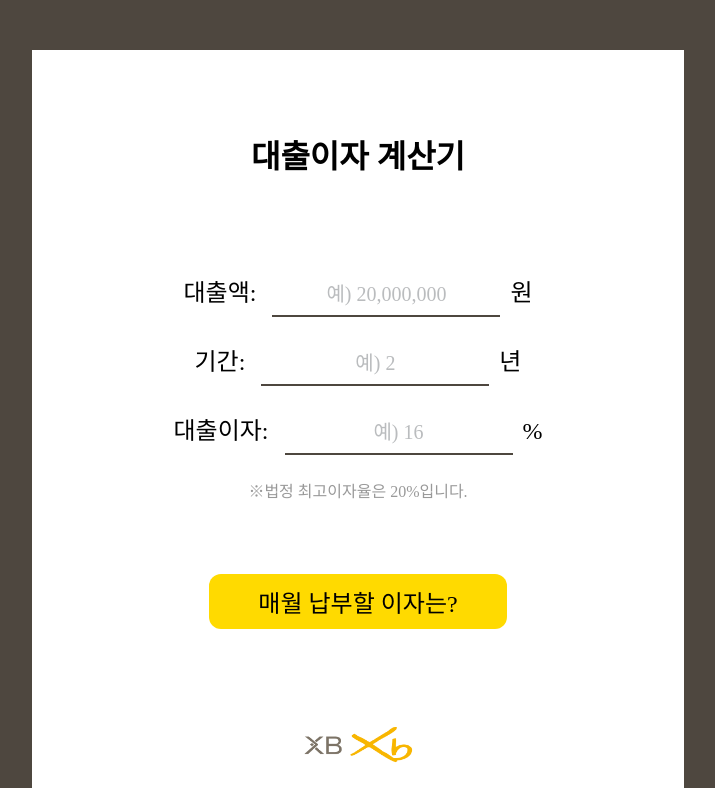
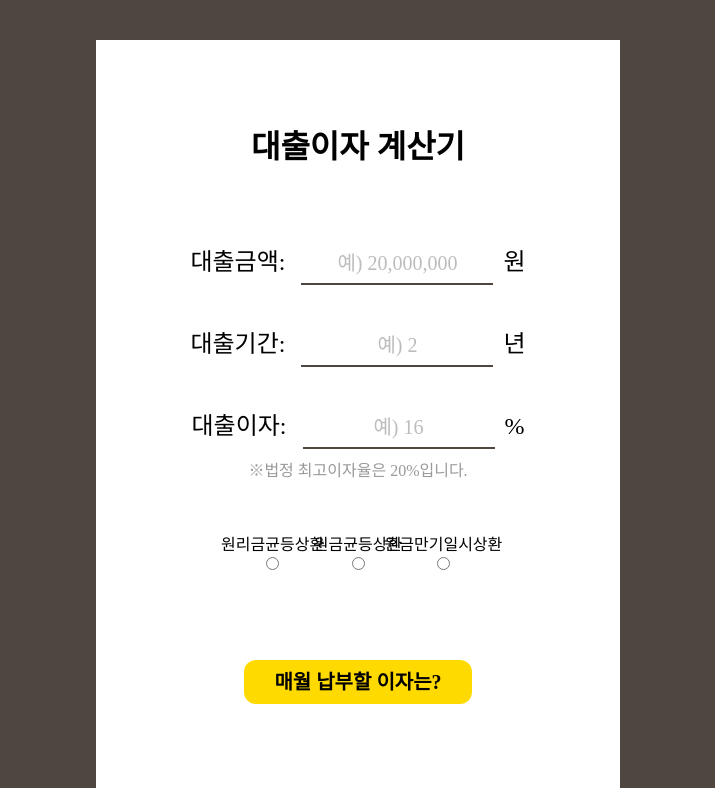
Before and after one commit to Loan-interest-Calculator/LIC-main, a plain HTML site: page index.html in a window 1280 px wide. Both pictures are taken after a click on the button "매월 납부할 이자는?". Shown: the top 788 px of the page, without its empty margins (282-997 px from the left). Drawn offline with Linux system fonts and the light colour scheme; a web font is replaced by a local one.

Commit message:
Add files via upload
계산에 오류가있는듯함? 메세지가 잘못 뜨는 거 삭제

```diff
--- a/index.html
+++ b/index.html
@@ -18,21 +18,34 @@
         <!-- //제목과 설명 -->
 
         <!-- 전문가와 훈련시간 입력폼 -->
-        <form class="cont-inp">
-            <p class="txt-wannabe">
-                대출액:
-                <input id="inp-field" type="text" name="num" placeholder="예) 20,000,000" onkeyup="cmaComma(this)"
+        <form class="container-inp">
+            <p class="txt-moneyValue inputP">
+                대출금액:
+                <input id="input-moneyValue" type="text" name="num" placeholder="예) 20,000,000" onkeyup="cmaComma(this)"
                     onchange="cmaComma(this)" required />원
             </p>
-            <p class="txt-month">
-                기간: <input id="input-month" type="text" placeholder="예) 2" required />년
+            <p class="txt-yearValue inputP">
+                대출기간: <input id="input-year" type="text" placeholder="예) 2" required />년
             </p>
-            <p class=" txt-time">
+            <p class=" txt-rateValue inputP">
                 대출이자:
-                <input id="inp-time" type="text" placeholder="예) 16" required />%
-
+                <input id="input-rate" type="text" placeholder="예) 16" required />%
             </p>
             <p class="txt-disclaimer">※법정 최고이자율은 20%입니다.</p>
+            <section class="bill-type">
+                <p>
+                    <label for="원리금균등">원리금균등상환</label>
+                    <input id="원리금균등" type="radio" name="gener ">
+                </p>
+                <p>
+                    <label for="원금균등">원금균등상환</label>
+                    <input id="원금균등" type="radio" name="gener ">
+                </p>
+                <p>
+                    <label for="원금만기일시">원금만기일시상환</label>
+                    <input id="원금만기일시" type="radio" name="gener ">
+                </p>
+            </section>
             <button type="button" class="btn-exc">
                 매월 납부할 이자는?
             </button>
@@ -40,12 +53,12 @@
         <!-- //전문가와 훈련시간 입력폼 -->
 
         <!-- 결과 확인 화면 -->
-        <section class="cont-result">
+        <section class="container-result">
             <h2 class="blind">결과 확인</h2>
-            <p class="txt-wannabe">
-                <strong class="sumAll">년</strong>동안의 이자와 원금을 합산한 총액은
-                <strong class="field-result" name="num"><br></strong>원 입니다. <br>
-                매월 <strong class="time-result"></strong>
+            <p class="txt-moneyValue">
+                <strong class="sumYear"></strong>년동안의 이자와 원금을 합산한 총액은
+                <strong class="sumAll" name="num"><br></strong>원 입니다. <br>
+                매월 <strong class="interestPerMonth"></strong>
                 원씩 이자를 납부하게 됩니다.
                 <br>
             </p>
@@ -55,7 +68,7 @@
         <!-- //결과 확인 화면 -->
 
         <!-- 회사 및 저작권 정보 -->
-        <footer class="cont-footer">
+        <footer class="container-footer">
             <img class="img-footer" src="img/xb.png" alt="" />
             <p class="txt-footer">
                 &#8251; 본 서비스 내 이미지? 콘텐츠? 저작권 어디있는지 잘몰?루겠네요
--- a/js/main.js
+++ b/js/main.js
@@ -5,8 +5,8 @@
 // const dq = document.querySelector.bind(document);
 
 // section
-const loadingSection = document.querySelector(".cont-result-loading")
-const resultSection = document.querySelector(".cont-result")
+const loadingSection = document.querySelector(".container-result-loading")
+const resultSection = document.querySelector(".container-result")
 const modalSection = document.querySelector("#modal")
 
 // button
@@ -17,12 +17,12 @@ const shareButton = document.querySelector(".btn-share")
 
 function cmaComma(obj) {
     var firstNum = obj.value.substring(0, 1); // 첫글자 확인 변수
-    var strNum = /^[\,0-9]*$/; // 숫자와 , 만 가능
+    var numStrOnly = /^[\,0-9]*$/; // 숫자와 , 만 가능
     var str = "" + obj.value.replace(/,/gi, ''); // 콤마 제거  /[^0-9]/gi;
     var regx = new RegExp(/(-?\d+)(\d{3})/);
     var bExists = str.indexOf(".", 0);
     var strArr = str.split('.');
-    if (!strNum.test(obj.value)) {
+    if (!numStrOnly.test(obj.value)) {
         alert("숫자만 입력하십시오.\n\n특수문자와 한글/영문은 사용할수 없습니다.");
         obj.value = 1;
         obj.focus();
@@ -54,7 +54,7 @@ function commaSplit(n) {// 콤마 나누는 부분
     }
 }
 
-const rateValueConfine = document.querySelector("#inp-time")
+const rateValueConfine = document.querySelector("#input-rate")
 rateValueConfine.addEventListener('keyup', (value) => {
     rateValueConfine.value = rateValueConfine.value.replace(/\D/g, '');
     if (rateValueConfine.value > 20) {
@@ -68,41 +68,42 @@ function calculate() {
     // console.log('1')
     // doc -> 자동완성
     // qs -> 자동완성
-    const fieldValue = document.querySelector("#inp-field")
-    const timeValue = document.querySelector("#inp-time")
-    const monthValue = document.querySelector("#input-month")
-    // console.log(fieldValue, timeValue)
-    // console.log(fieldValue.value, timeValue.value)
-    console.log(typeof (fieldValue.value))
-    console.log(fieldValue.value)
-    console.log(parseInt(fieldValue.value.replaceAll(',', '')))
+    const moneyValue = document.querySelector("#input-moneyValue")
+    const rateValue = document.querySelector("#input-rate")
+    const yearValue = document.querySelector("#input-year")
+    // console.log(moneyValue, rateValue)
+    // console.log(moneyValue.value, rateValue.value)
+    console.log(typeof (moneyValue.value))
+    console.log(moneyValue.value)
+    console.log(parseInt(moneyValue.value.replaceAll(',', '')))
 
-    if (fieldValue.value === "") {
+    if (moneyValue.value === "") {
         alert("대출액을 입력해 주세요.")
         return
-    } else if (monthValue.value === "") {
+    } else if (yearValue.value === "") {
         alert("상환기간을 입력해 주세요.")
         return
-    } else if (timeValue.value === "") {
+    } else if (rateValue.value === "") {
         alert("대출이자율을 입력해 주세요.")
-        return
-    } else if (timeValue.value > "20") {
-        alert("법정 최고금리는 20%입니다.")
         return
     }
 
     setTimeout(function () {
-        const fieldResult = document.querySelector(".field-result")
-        const timeResult = document.querySelector(".time-result")
-        const sumResult = document.querySelector(".sumAll")
+        const fieldResult = document.querySelector(".sumAll")
+        const interestPerMonth = document.querySelector(".interestPerMonth")
+        const sumResult = document.querySelector(".sumYear")
 
         resultSection.style.display = "block";
 
-        timeResult.innerText = Math.floor((parseInt(fieldValue.value.replaceAll(',', '')) * timeValue.value) / 100 / 12).toString().replace(/\B(?=(\d{3})+(?!\d))/g, ',')
-        fieldResult.innerText = (parseInt(fieldValue.value.replaceAll(',', '')) + Math.floor((parseInt(fieldValue.value.replaceAll(',', ''))) * timeValue.value / 100 / 12) * parseInt(monthValue.value) * 12).toString().replace(/\B(?=(\d{3})+(?!\d))/g, ',')
+        interestPerMonth.innerText = Math.floor((parseInt(moneyValue.value.replaceAll(',', '')) * rateValue.value) / 100 / 12).toString().replace(/\B(?=(\d{3})+(?!\d))/g, ',')
+        fieldResult.innerText = (parseInt(moneyValue.value.replaceAll(',', '')) + Math.floor((parseInt(moneyValue.value.replaceAll(',', ''))) * rateValue.value / 100 / 12) * parseInt(yearValue.value) * 12).toString().replace(/\B(?=(\d{3})+(?!\d))/g, ',')
 
-        sumResult.innerHTML = `${monthValue.value}년 `
+        sumResult.innerHTML = `${yearValue.value} `
     }, 0)
+}
+
+function typeReturnToInt(value) {
+    parseInt(value)
 }
 
 function copyUrl() {
--- a/style/reset.css
+++ b/style/reset.css
@@ -23,6 +23,7 @@ abbr,
 acronym,
 address,
 big,
+button,
 cite,
 code,
 del,
@@ -75,7 +76,8 @@ output,
 ruby,
 section,
 time,
-video {
+video,
+input {
   margin: 0;
   padding: 0;
   border: 0;
@@ -116,6 +118,10 @@ q:after {
   content: "";
   content: none;
 }
+p {
+  word-break: keep-all;
+}
+
 table {
   border-collapse: collapse;
   border-spacing: 0;
--- a/style/style.css
+++ b/style/style.css
@@ -40,10 +40,10 @@
 }
 
 /* 사라졌다 나타나는 녀석들 */
-/* .cont-result-loading{
+/* .container-result-loading{
     display: none;
 }
-.cont-result{
+.container-result{
     display: none;
 }
 #modal{
@@ -59,9 +59,9 @@
   font-family: GmarketSansMedium;
   color: black;
   text-align: center;
-  width: 40vw;
+  max-width: 30vw;
   padding: 70px;
-  margin: 50px auto;
+  margin: 40px auto;
   align-items: center;
 }
 
@@ -103,35 +103,29 @@
 }
 
 /* section 공통 */
-.cont-inp,
-.cont-result-loading,
-.cont-result {
+.container-inp,
+.container-result {
   font-size: 24px;
   line-height: 24px;
+  /* background-color: #ffda00; */
 }
 
 /* form */
-.cont-inp .txt-wannabe {
-  margin: 90px 0px 00px;
+.container-inp .inputP {
+  margin-top: 70px;
 }
-
-.cont-inp .txt-time {
-  margin-bottom: 10px;
-}
-.cont-inp .txt-disclaimer {
-  font-size: 16px;
-  color: #999999;
-  margin-bottom: 70px;
+.container-inp .inputP + .inputP {
+  margin-top: 20px;
 }
 
 /* 공통 입력창 */
-.cont-inp .txt-wannabe input,
-.cont-inp .txt-month input,
-.cont-inp .txt-time input {
+.container-inp .txt-moneyValue input,
+.container-inp .txt-yearValue input,
+.container-inp .txt-rateValue input {
   background-color: #fff;
-  width: 224px;
+  width: 50%;
   height: 40px;
-  margin: 10px 10px 15px;
+  margin: 10px;
   border-top: none;
   border-left: none;
   border-right: none;
@@ -141,6 +135,9 @@
   font-size: 20px;
   vertical-align: center;
   font-family: "GmarketSansMedium";
+}
+input:focus {
+  outline: none;
 }
 
 input::-webkit-input-placeholder {
@@ -163,15 +160,41 @@ input::placeholder {
   color: #babcbe;
 }
 
+.container-inp .txt-disclaimer {
+  font-size: 16px;
+  color: #999999;
+  margin-bottom: 20px;
+}
+
+section.bill-type {
+  margin: 50px 70px 90px;
+  display: flex;
+  justify-content: space-between;
+  align-items: center;
+}
+
+.bill-type p {
+  width: 30%;
+  font-size: 16px;
+  display: flex;
+  flex-direction: column;
+  justify-content: center;
+  align-items: center;
+  /* background-color: aqua; */
+}
+.bill-type p:not(:last-child) {
+}
+
 /* 공통 버튼 */
-.cont-inp .btn-exc,
+.container-inp .btn-exc,
 .btn-go,
 .btn-share,
 .btn-close {
-  padding: 10px 49px;
+  padding: 10px 30px;
   margin-bottom: 70px;
-  font-size: 24px;
-  font-family: GmarketSansBold;
+  font-size: 20px;
+  font-family: GmarketSans;
+  font-weight: 600;
   color: #fff;
   background-color: #4e473f;
   border-radius: 12px;
@@ -184,29 +207,29 @@ input::placeholder {
 .btn-close {
   margin-bottom: 0;
 }
-.cont-inp .btn-exc {
+.container-inp .btn-exc {
   position: relative;
   color: black;
   background-color: #ffda00;
 }
 
 /* 결과 */
-.cont-result .txt-wannabe {
+.container-result .txt-moneyValue {
   line-height: 60px;
 }
 
-.cont-result {
+.container-result {
   display: none;
   margin-bottom: 70px;
 }
-.cont-result .txt-wannabe {
+.container-result .txt-moneyValue {
   margin-bottom: 22px;
 }
-.cont-result .txt-time {
+.container-result .txt-rateValue {
   margin-bottom: 127px;
 }
-.cont-result .txt-wannabe strong,
-.cont-result .txt-time strong {
+.container-result .txt-moneyValue strong,
+.container-result .txt-rateValue strong {
   font-size: 30px;
   vertical-align: top;
   font-family: "GmarketSansBold";
@@ -215,17 +238,16 @@ input::placeholder {
 /* 공유 버튼 */
 .btn-share {
   background-color: #4e473f;
-  margin-left: 20px;
 }
 
 /* footer */
-.cont-footer {
+.container-footer {
   font-family: "Noto Sans KR";
   font-size: 12px;
   line-height: 17px;
 }
 
-.cont-footer .img-footer {
+.container-footer .img-footer {
   width: 120px;
   margin: 20px auto 20px;
 }
@@ -260,7 +282,7 @@ input::placeholder {
   font-size: 50px;
 }
 
-#modal .cont-modal {
+#modal .container-modal {
   font-family: "GmarketSansMedium";
   font-size: 30px;
 }
```
